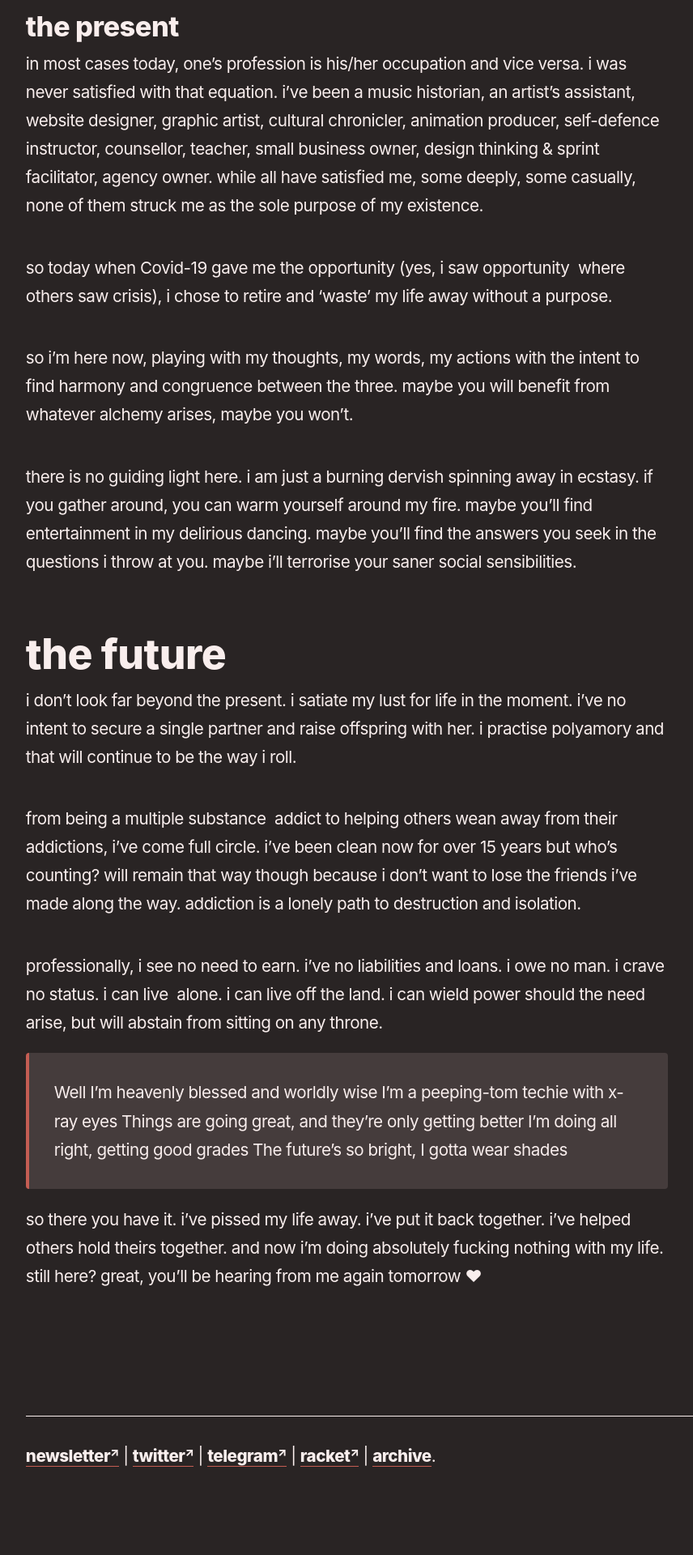
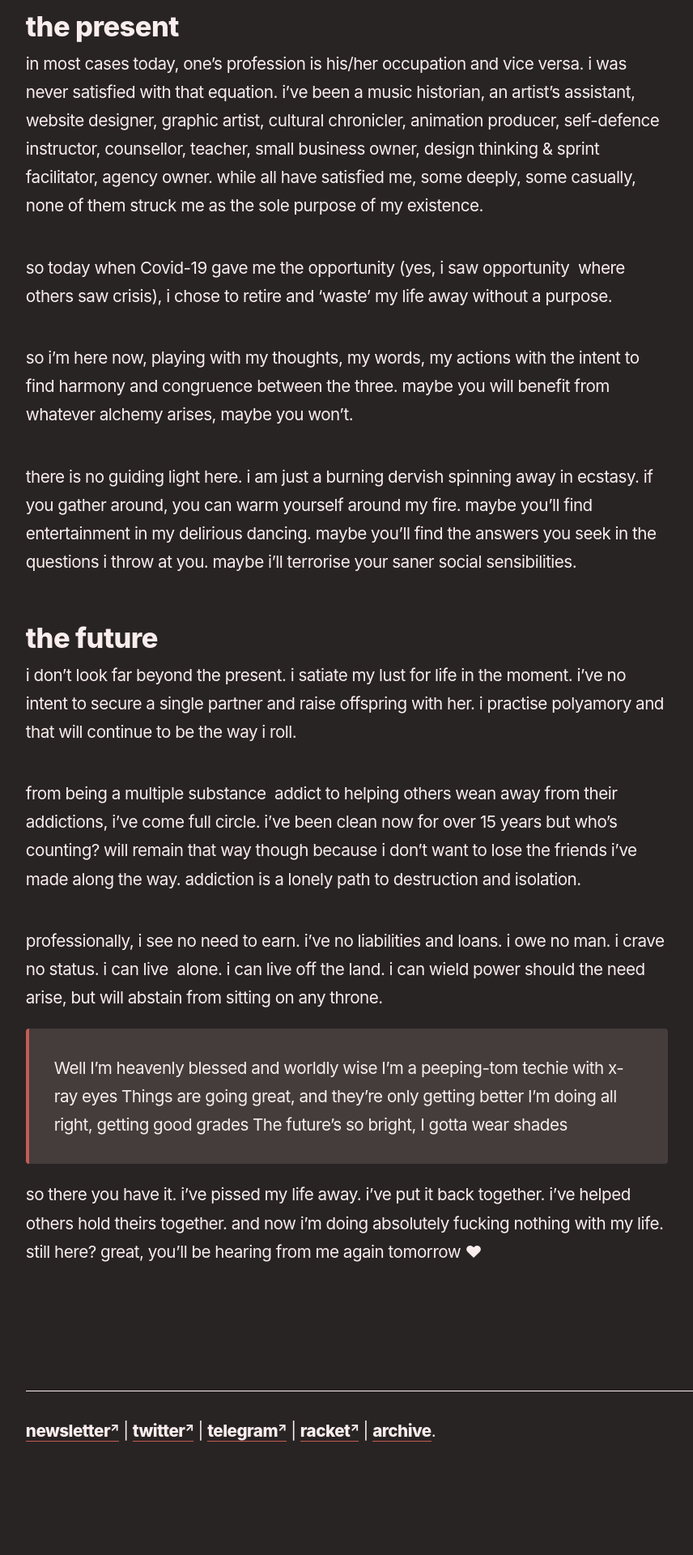
Before and after one commit to reddy2go/redgarden, a Jekyll site: the page built from _notes/who-the-fuck-is-reddy.md, in a window 1280 px wide. Shown: the part 1680-3600 px from the top of the page at 81% size, without its empty margins (45-901 px from the left). Built offline with Jekyll 4.4.1, drawn with Linux system fonts in a browser that asks for light colours; some web fonts are replaced; Markdown is read by kramdown in place of the engine named in the settings; after the commit the page ends 3569 px from its top, so only the background shows below that.

Commit message:
auto commit

```diff
--- a/_notes/who-the-fuck-is-reddy.md
+++ b/_notes/who-the-fuck-is-reddy.md
@@ -31,8 +31,7 @@ so i’m here now, playing with my thoughts, my words, my actions with the inten
 
 there is no guiding light here. i am just a burning dervish spinning away in ecstasy. if you gather around, you can warm yourself around my fire. maybe you’ll find entertainment in my delirious dancing. maybe you’ll find the answers you seek in the questions i throw at you. maybe i’ll terrorise your saner social sensibilities.
 
-## the future
-
+### the future
 i don’t look far beyond the present. i satiate my lust for life in the moment. i’ve no intent to secure a single partner and raise offspring with her. i practise polyamory and that will continue to be the way i roll.
 
 from being a multiple substance  addict to helping others wean away from their addictions, i’ve come full circle. i’ve been clean now for over 15 years but who’s counting? will remain that way though because i don’t want to lose the friends i’ve made along the way. addiction is a lonely path to destruction and isolation.
```
